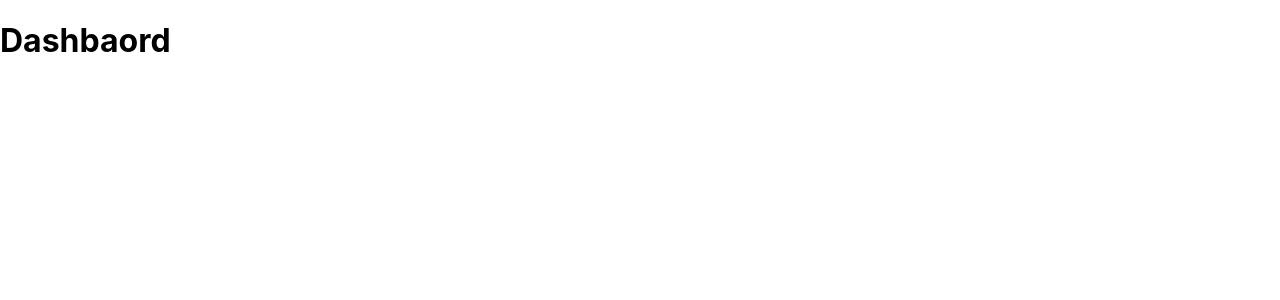
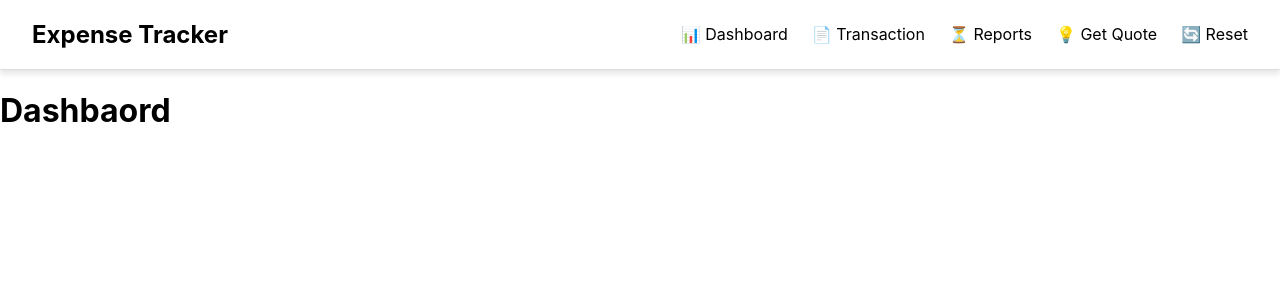
Before and after one commit to Saurabhgal19/my_app, a React (Create React App) app: page / in a window 1280 px wide. Shown: the top 300 px of the page. Built offline with nearby package versions, Linux system fonts and the light colour scheme.

Commit message:
Added Navbar with Css and  Icons

```diff
--- a/src/App.js
+++ b/src/App.js
@@ -1,14 +1,21 @@
 import {Routes, Route} from 'react-router-dom';
 import Dashboard from './Pages/Dashboard';
+import Transaction from './Pages/Transaction';
+import { Report } from './Pages/Report';
+import { Navbar } from './Components/Navbar';
 
 function App() {
   return (
     <div>
+     <Navbar/>
       <Routes>
         <Route path='/' element={<Dashboard/>} />
+        <Route path='/reports' element={<Report/>} />
+        <Route path='/transaction' element={<Transaction/>} />
       </Routes>
     </div>
   );
 }
 
 export default App;
+ {/* multiple copy Alt + shift + down arrow */}
--- /dev/null
+++ b/src/Components/Navbar.jsx
@@ -0,0 +1,30 @@
+import React from 'react'
+import './styles/Navbar.css'
+import { Link } from 'react-router-dom'
+
+export const Navbar = () => {
+  return (
+    <div>
+        <nav className='navbar'>
+            <h1 className='logo'>Expense Tracker</h1>
+            <ul className="nav-links">
+        <li>
+          <Link to={"/"}>📊 Dashboard</Link>
+        </li>
+        <li>
+          <Link to={"/transaction"}>📄 Transaction</Link>
+        </li>
+        <li>
+          <Link to={"/reports"}>⏳ Reports</Link>
+        </li>
+        <li>
+        <div className="quote-btn" >💡 Get Quote</div>
+        </li>
+        <li>
+        <div className="reset-btn">🔄 Reset</div>
+        </li>
+      </ul>
+        </nav>
+    </div>
+  )
+}
--- /dev/null
+++ b/src/Components/styles/Navbar.css
@@ -0,0 +1,37 @@
+.navbar {
+    display: flex;
+    justify-content: space-between;
+    align-items: center;
+    padding: 0rem 2rem;
+    background-color: #fff;
+    border-bottom: 1px solid #ddd;
+    box-shadow: 0 4px 6px rgba(0,0,0,0.1);
+}
+
+.logo {
+    font-size: 1.5rem;
+    font-weight: bold;
+}
+
+.nav-links {
+    list-style: none;
+    display: flex;
+    text-decoration: none;
+    gap: 1.5rem;
+}
+
+.nav-links li {
+    text-decoration: none;
+    cursor: pointer;
+    color: black;
+}
+
+.nav-links li.active a {
+    font-weight: bold;
+    color: black;
+}
+
+.nav-links li a {
+    color: black;
+    text-decoration: none;
+}
```
Also changed, not shown: src/Components/Home.jsx (deleted, +0 -11 lines).
